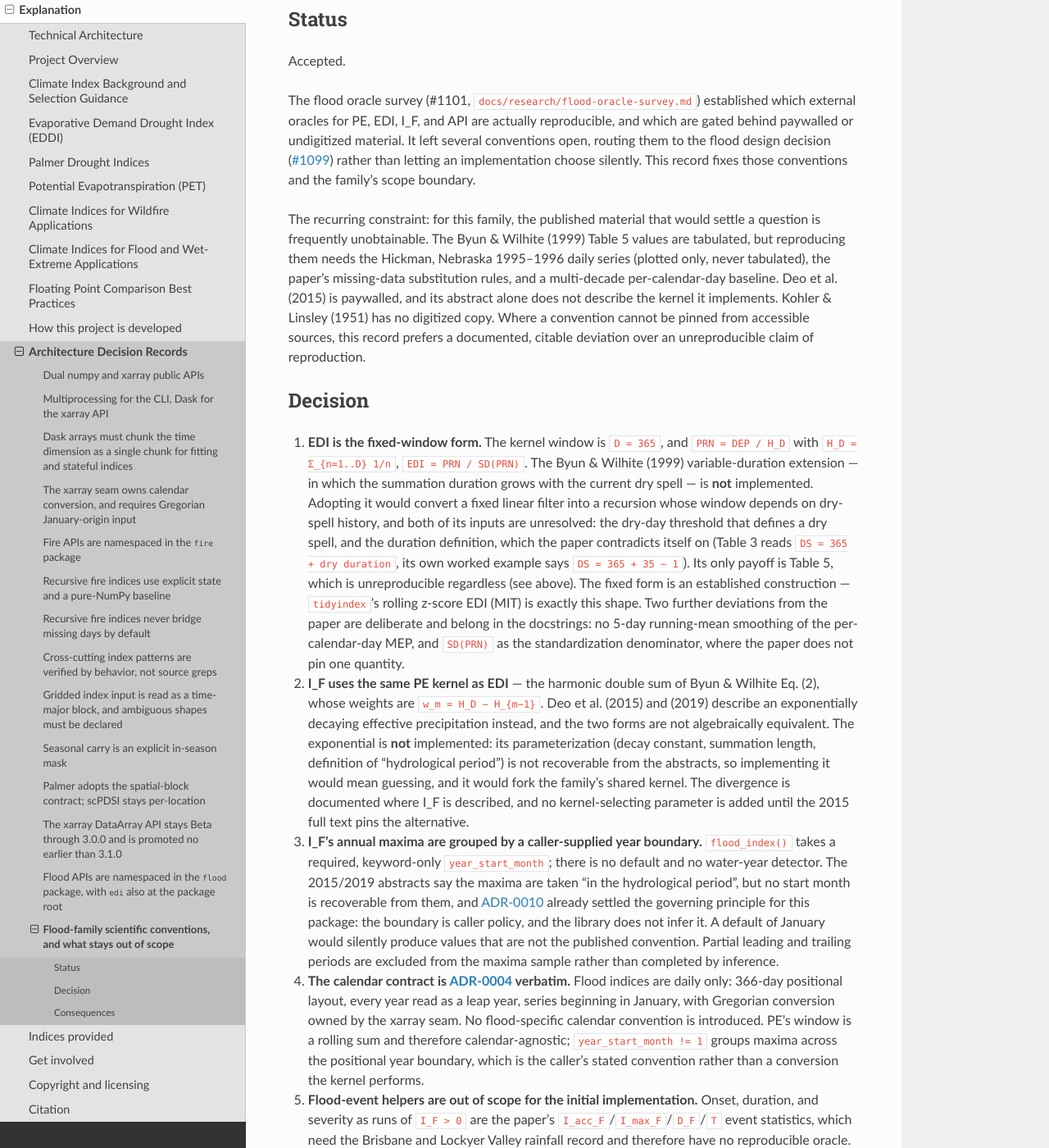
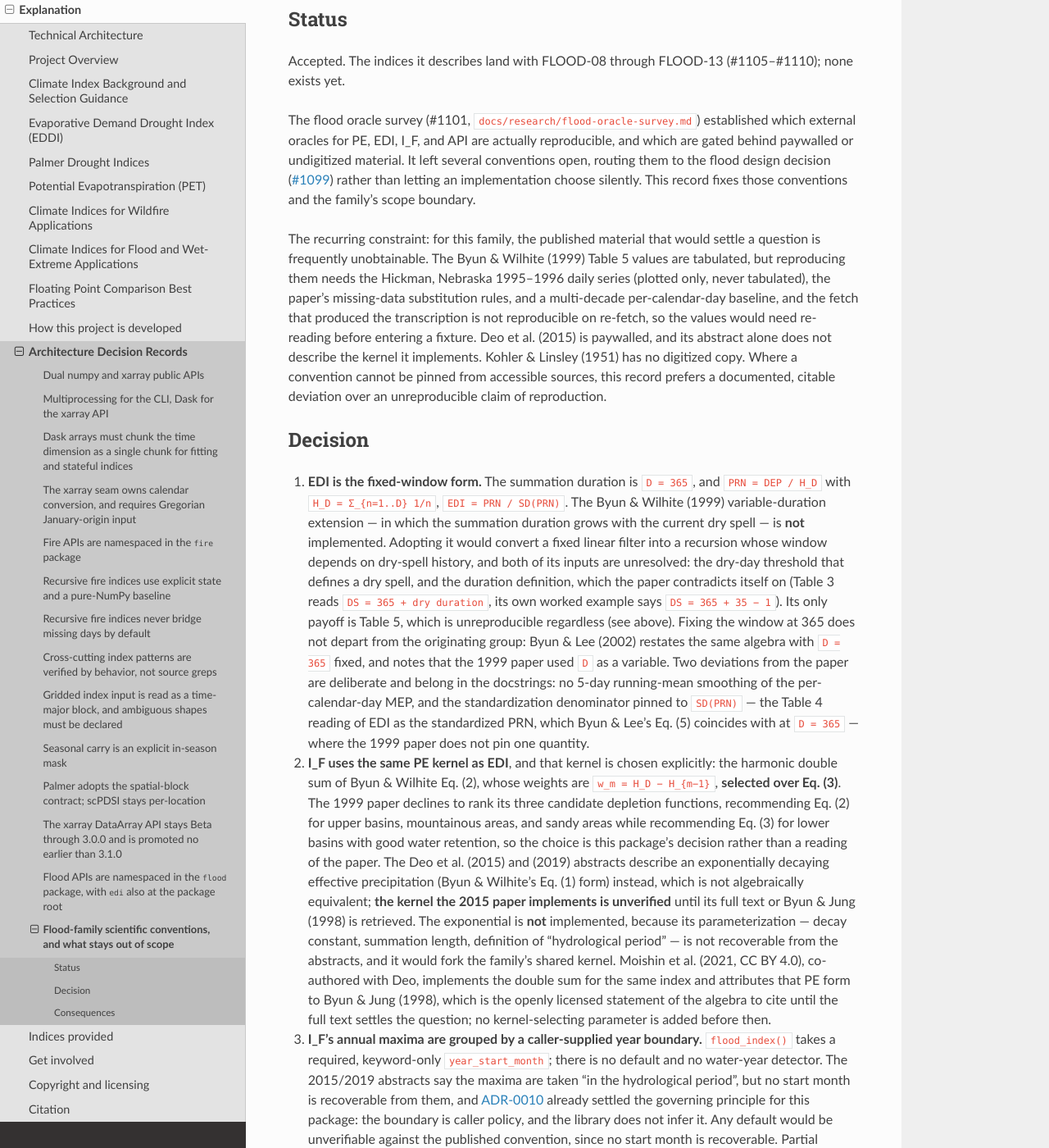
Before and after one commit to monocongo/climate_indices, a Sphinx documentation site: the page built from docs/adr/0014-flood-family-scientific-conventions.md, in a window 1280 px wide and 1400 px high, scrolled down 214 px. Shown: the whole window at 82% size. Built offline with Sphinx 7.4.7 and the Read the Docs theme 3.1.0, drawn with Linux system fonts in a browser that asks for light colours; some of the changed text lies outside the part shown.

Commit message:
fix(review): correct the flood records against the oracle survey
Review findings from three lanes, each verified against the survey and the
code before applying:

- Byun & Lee (2002) restates the same algebra with D = 365 fixed and notes
  the 1999 paper used D as a variable, so the fixed-window EDI follows the
  originating group rather than departing from it; cite it, and drop SD(PRN)
  from the deviations since Table 4 defines EDI as the standardized PRN.
- Record Eq. (2) as selected over Eq. (3) - the paper declines to rank its
  candidate depletion functions - and state the defensible I_F kernel claim
  (abstracts describe exponential PE; the implemented kernel is unverified),
  citing Moishin et al. (2021) for the openly licensed double sum.
- tidyindex does not share this kernel's weights and is not an oracle; cite
  it as precedent for the construction only.
- Flood start is I_F >= 0 per the abstract.
- Soften the climdex.pcic oracle claim to the FLOOD-14 plan pending
  confirmation, and the year-boundary justification to what the survey
  supports.
- Diagram still called the precipitation extremes conditional; ADR-0013
  delegated arguments to the design note rather than fixing them; the
  design note double-counted FLOOD-11 and asserted the API closed form
  without naming the recursion it presumes.
- ADR-0001 now names the flood family as its second exception, and the
  standardized_index deferral it recorded against #1099 is re-pointed to
  #1132, which owns the question those records left open.

```diff
--- a/docs/adr/0014-flood-family-scientific-conventions.md
+++ b/docs/adr/0014-flood-family-scientific-conventions.md
@@ -2,7 +2,8 @@
 
 ## Status
 
-Accepted.
+Accepted. The indices it describes land with FLOOD-08 through FLOOD-13
+(#1105–#1110); none exists yet.
 
 The flood oracle survey (#1101, `docs/research/flood-oracle-survey.md`) established
 which external oracles for PE, EDI, I_F, and API are actually reproducible, and
@@ -16,7 +17,9 @@
 settle a question is frequently unobtainable. The Byun & Wilhite (1999) Table 5
 values are tabulated, but reproducing them needs the Hickman, Nebraska 1995–1996
 daily series (plotted only, never tabulated), the paper's missing-data
-substitution rules, and a multi-decade per-calendar-day baseline. Deo et al.
+substitution rules, and a multi-decade per-calendar-day baseline, and the fetch
+that produced the transcription is not reproducible on re-fetch, so the values
+would need re-reading before entering a fixture. Deo et al.
 (2015) is paywalled, and its abstract alone does not describe the kernel it
 implements. Kohler & Linsley (1951) has no digitized copy. Where a convention
 cannot be pinned from accessible sources, this record prefers a documented,
@@ -24,7 +27,7 @@
 
 ## Decision
 
-1. **EDI is the fixed-window form.** The kernel window is `D = 365`, and
+1. **EDI is the fixed-window form.** The summation duration is `D = 365`, and
    `PRN = DEP / H_D` with `H_D = Σ_{n=1..D} 1/n`, `EDI = PRN / SD(PRN)`. The
    Byun & Wilhite (1999) variable-duration extension — in which the summation
    duration grows with the current dry spell — is **not** implemented. Adopting
@@ -32,31 +35,42 @@
    on dry-spell history, and both of its inputs are unresolved: the dry-day
    threshold that defines a dry spell, and the duration definition, which the
    paper contradicts itself on (Table 3 reads `DS = 365 + dry duration`, its own
-   worked example says `DS = 365 + 35 − 1`). Its only payoff is Table 5, which
-   is unreproducible regardless (see above). The fixed form is an established
-   construction — `tidyindex`'s rolling z-score EDI (MIT) is exactly this shape.
-   Two further deviations from the paper are deliberate and belong in the
-   docstrings: no 5-day running-mean smoothing of the per-calendar-day MEP, and
-   `SD(PRN)` as the standardization denominator, where the paper does not pin
-   one quantity.
-2. **I_F uses the same PE kernel as EDI** — the harmonic double sum of Byun &
-   Wilhite Eq. (2), whose weights are `w_m = H_D − H_{m−1}`. Deo et al. (2015)
-   and (2019) describe an exponentially decaying effective precipitation
-   instead, and the two forms are not algebraically equivalent. The
-   exponential is **not** implemented: its parameterization (decay constant,
-   summation length, definition of "hydrological period") is not recoverable
-   from the abstracts, so implementing it would mean guessing, and it would fork
-   the family's shared kernel. The divergence is documented where I_F is
-   described, and no kernel-selecting parameter is added until the 2015 full
-   text pins the alternative.
+   worked example says `DS = 365 + 35 − 1`). Its only payoff is Table 5, which is
+   unreproducible regardless (see above). Fixing the window at 365 does not
+   depart from the originating group: Byun & Lee (2002) restates the same algebra
+   with `D = 365` fixed, and notes that the 1999 paper used `D` as a variable.
+   Two deviations from the paper are deliberate and belong in the docstrings: no
+   5-day running-mean smoothing of the per-calendar-day MEP, and the
+   standardization denominator pinned to `SD(PRN)` — the Table 4 reading of EDI
+   as the standardized PRN, which Byun & Lee's Eq. (5) coincides with at
+   `D = 365` — where the 1999 paper does not pin one quantity.
+2. **I_F uses the same PE kernel as EDI**, and that kernel is chosen
+   explicitly: the harmonic double sum of Byun & Wilhite Eq. (2), whose weights
+   are `w_m = H_D − H_{m−1}`, **selected over Eq. (3)**. The 1999 paper declines
+   to rank its three candidate depletion functions, recommending Eq. (2) for
+   upper basins, mountainous areas, and sandy areas while recommending Eq. (3)
+   for lower basins with good water retention, so the choice is this package's
+   decision rather than a reading of the paper. The Deo et al. (2015) and (2019)
+   abstracts describe an exponentially decaying effective precipitation
+   (Byun & Wilhite's Eq. (1) form) instead, which is not algebraically
+   equivalent; **the kernel the 2015 paper implements is unverified** until its
+   full text or Byun & Jung (1998) is retrieved. The exponential is **not**
+   implemented, because its parameterization — decay constant, summation length,
+   definition of "hydrological period" — is not recoverable from the abstracts,
+   and it would fork the family's shared kernel. Moishin et al. (2021, CC BY 4.0),
+   co-authored with Deo, implements the double sum for the same index and
+   attributes that PE form to Byun & Jung (1998), which is the openly licensed
+   statement of the algebra to cite until the full text settles the question; no
+   kernel-selecting parameter is added before then.
 3. **I_F's annual maxima are grouped by a caller-supplied year boundary.**
    `flood_index()` takes a required, keyword-only `year_start_month`; there is no
    default and no water-year detector. The 2015/2019 abstracts say the maxima
    are taken "in the hydrological period", but no start month is recoverable
    from them, and [ADR-0010](./0010-seasonal-carry-is-an-explicit-mask.md)
    already settled the governing principle for this package: the boundary is
-   caller policy, and the library does not infer it. A default of January would
-   silently produce values that are not the published convention. Partial
+   caller policy, and the library does not infer it. Any default would be
+   unverifiable against the published convention, since no start month is
+   recoverable. Partial
    leading and trailing periods are excluded from the maxima sample rather than
    completed by inference.
 4. **The calendar contract is [ADR-0004](./0004-xarray-calendar-semantics.md)
@@ -68,14 +82,19 @@
    which is the caller's stated convention rather than a conversion the kernel
    performs.
 5. **Flood-event helpers are out of scope for the initial implementation.**
-   Onset, duration, and severity as runs of `I_F > 0` are the paper's
-   `I_acc_F`/`I_max_F`/`D_F`/`T` event statistics, which need the Brisbane and
-   Lockyer Valley rainfall record and therefore have no reproducible oracle.
-   Unvalidatable code does not belong in a validation-gated milestone.
-6. **Scope boundary.** Rx1day, Rx5day, and R95pTOT stay in scope: their oracle
-   is `climdex.pcic`, the ETCCDI reference implementation behind Zhang et al.
-   (2011), which is ungated and reproducible, with `xclim` an optional
-   cross-check that skips when absent and never becomes a dependency. WAP and
+   Onset, duration, and severity as runs of `I_F >= 0` — the abstract's flood
+   start, with severity the running sum of consecutive positive values and
+   duration their count — are the paper's `I_acc_F`/`I_max_F`/`D_F`/`T` event
+   statistics, which need the Brisbane and Lockyer Valley rainfall record and
+   therefore have no reproducible oracle. (The surveyed same-lineage code uses
+   `I_F > 0`.) Unvalidatable code does not belong in a validation-gated
+   milestone.
+6. **Scope boundary.** Rx1day, Rx5day, and R95pTOT stay in scope: their planned
+   oracle is `climdex.pcic` (R), the ETCCDI reference implementation named by
+   FLOOD-14 ([#1111](https://github.com/monocongo/climate_indices/issues/1111)),
+   pending confirmation of its definitions and percentile conventions against
+   Zhang et al. (2011), with `xclim` an optional cross-check that skips when
+   absent and never becomes a dependency. WAP and
    SWAP (Lu 2009; Lu et al. 2013) are **deferred**, not rejected: they are a
    separate lineage, no oracle for them was identified, and they would
    introduce a second standardization convention before the first exists. SMRI
@@ -88,12 +107,15 @@
 
 `VALIDATION.md` must state evidence tiers honestly when the flood section is
 written ([#1117](https://github.com/monocongo/climate_indices/issues/1117)):
-PE, EDI, I_F, and API are specification-level or formula-level, checked against
-the originating group's own algebra, independent-implementation cross-checks
-(`tidyindex` for the harmonic kernel, `ahrapi` for fixed-`k` API), and internal
-regression — never described as external validation. Only the
-precipitation-extreme indices can reach external validation, through
-`climdex.pcic`.
+PE and EDI can be checked against the originating group's own algebra
+(Byun & Lee 2002 Eq. (1)/(2)/(5)) and internal regression; API has the analytic
+`P/(1 − k)` limit, an independent `ahrapi` comparison, and regression; I_F has
+no Deo-algebra check available and stays specification-level until the full text
+arrives. `tidyindex` is precedent that harmonic weighting on a rolling window is
+an established EDI construction — it does **not** share this kernel's weights
+(`H_D − H_{m−1}`, against its reversed `H_n`) and is not an oracle. None of this
+is external validation, and only the precipitation-extreme indices can reach
+that tier, through `climdex.pcic`.
 
 Deferred work is blocked on retrieval rather than on design: reproducing Table 5
 and implementing the variable-duration EDI both wait on the Hickman record and a
```
Also changed, not shown: docs/adr/0001-dual-numpy-xarray-api.md (+10 -5 lines), docs/adr/0013-flood-module-api-and-naming.md (+9 -3 lines), docs/design/flood-subsystem.md (+13 -5 lines), docs/flood_applications.md (+18 -16 lines), docs/standardized-hydrologic-indices.md (+4 -4 lines).
